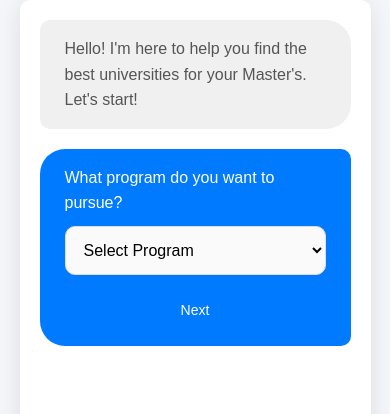
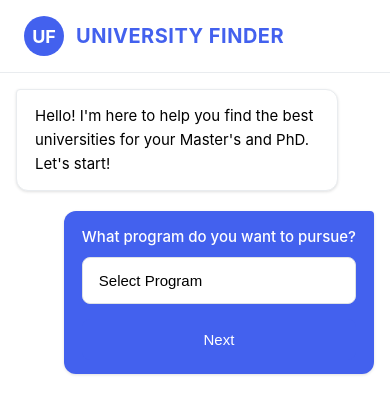
Before and after one commit to Mrun9/University-Recommendation-Expert-System, a plain HTML site: page frontend/index.html in a window 390 px wide. Drawn offline with Linux system fonts and the light colour scheme.

Commit message:
ui changes

```diff
--- a/frontend/index.html
+++ b/frontend/index.html
@@ -9,12 +9,16 @@
 <body>
 
 <div class="chat-container">
+    <div class="chat-header">
+        <div class="logo">UF</div>
+        <div class="app-title">UNIVERSITY FINDER</div>
+    </div>
     <form id="chatForm">
         <div class="chat-box">
 
             <!-- Bot Greeting -->
             <div class="chat-bubble bot" id="botMessage1">
-                Hello! I'm here to help you find the best universities for your Master's. Let's start!
+                Hello! I'm here to help you find the best universities for your Master's and PhD. Let's start!
             </div>
 
             <!-- Questions in Order -->
@@ -69,7 +73,7 @@
              <!-- CGPA -->
              <div class="chat-bubble user" id="userQuestionCGPA" style="display:none;">
                 <label for="cgpa">What is your CGPA?</label>
-                <input type="number" step="0.01" id="cgpa" name="cgpa" min="0" max="10" required placeholder="Enter your CGPA">
+                <input type="number" step="0.01" id="cgpa" name="cgpa" min="0" max="10" required placeholder="CGPA">
                 <small>Min: 0, Max: 10</small>
                 <button type="button" class="next-btn" onclick="showNextQuestion()">Next</button>
             </div>
@@ -77,7 +81,7 @@
             <!-- GRE Score -->
             <div class="chat-bubble user" id="userQuestionGRE" style="display:none;">
                 <label for="gre">What is your GRE score?</label>
-                <input type="number" id="gre" name="gre" min="0" max="340" required placeholder="Enter your GRE score">
+                <input type="number" id="gre" name="gre" min="0" max="340" required placeholder="GRE score">
                 <small>Min: 0, Max: 340</small>
                 <button type="button" class="next-btn" onclick="showNextQuestion()">Next</button>
             </div>
@@ -86,7 +90,7 @@
             <!-- TOEFL Score -->
             <div class="chat-bubble user" id="userQuestionTOEFL" style="display:none;">
                 <label for="toefl">What is your TOEFL score?</label>
-                <input type="number" id="toefl" name="toefl" min="0" max="120" required placeholder="Enter your TOEFL score">
+                <input type="number" id="toefl" name="toefl" min="0" max="120" required placeholder="TOEFL score">
                 <small>Min: 0, Max: 120</small>
                 <button type="button" class="next-btn" onclick="showNextQuestion()">Next</button>
             </div>
--- a/frontend/style.css
+++ b/frontend/style.css
@@ -1,38 +1,80 @@
-/* Reset default styles */
+/* Modern Reset */
 * {
     margin: 0;
     padding: 0;
     box-sizing: border-box;
+    -webkit-font-smoothing: antialiased;
+    -moz-osx-font-smoothing: grayscale;
 }
 
-/* Full-Screen Layout */
+/* Base Styles */
+:root {
+    --primary: #4361ee;
+    --primary-dark: #3a56d4;
+    --secondary: #f8f9fa;
+    --text-primary: #ffffff;
+    --text-secondary: #d6d9dc;
+    --text-tertiary:#000000;
+    --border-radius: 12px;
+    --shadow-sm: 0 1px 3px rgba(0,0,0,0.12);
+    --shadow-md: 0 4px 6px rgba(0,0,0,0.1);
+    --transition: all 0.3s cubic-bezier(0.25, 0.8, 0.25, 1);
+}
+
 body, html {
     height: 100%;
-    font-family: 'Arial', sans-serif;
-    background-color: #f4f6f9;
+    font-family: 'Inter', -apple-system, BlinkMacSystemFont, sans-serif;
+    background-color: #f5f7fb;
+    color: var(--text-primary);
     display: flex;
     justify-content: center;
     align-items: center;
     padding: 0;
+    line-height: 1.5;
+}
+.logo {
+    width: 40px;
+    height: 40px;
+    background-color: var(--primary);
+    border-radius: 50%;
+    display: flex;
+    align-items: center;
+    justify-content: center;
+    color: white;
+    font-weight: bold;
+    font-size: 18px;
 }
 
-/* Chat container taking full screen width and height */
+.app-title {
+    font-size: 20px;
+    font-weight: 700;
+    color: var(--primary);
+    letter-spacing: 0.5px;
+}
+
+.chat-header {
+    display: flex;
+    align-items: center;
+    padding: 16px 24px;
+    background-color: white;
+    border-bottom: 1px solid #e9ecef;
+    gap: 12px;
+}
+/* Chat Container */
 .chat-container {
     width: 100%;
-    height: 100%;
+    max-width: 800px;
+    height: 90vh;
     display: flex;
     flex-direction: column;
-    align-items: center;
-    justify-content: flex-start;
-    background-color: #ffffff;
-    border-radius: 10px;
-    box-shadow: 0 4px 25px rgba(0, 0, 0, 0.1);
-    padding: 30px 20px;
+    background-color: white;
+    border-radius: var(--border-radius);
+    box-shadow: var(--shadow-md);
     overflow: hidden;
-    gap: 20px;
+    margin: 0 20px;
 }
 
-/* Chat box takes available space with scrolling for overflow */
+/* Chat Box */
 .chat-box {
     display: flex;
     flex-direction: column;
@@ -42,138 +84,134 @@ body, html {
     max-height: 80vh;
     overflow-y: auto;
     margin-bottom: 20px;
+    padding: 24px;
 }
 
-/* Chat bubble styling */
+/* Chat Bubbles */
 .chat-bubble {
-    padding: 16px 25px;
-    border-radius: 25px;
-    font-size: 16px;
+    padding: 16px 24px;
+    border-radius: var(--border-radius);
+    font-size: 15px;
     line-height: 1.6;
-    max-width: 80%;
-    transition: all 0.3s ease;
+    position: relative;
+    animation: fadeIn 0.3s ease-out;
+    box-shadow: var(--shadow-sm);
+    max-width: 85%;
 }
 
-
-.chat-bubble small {
-    font-size: 14px; /* Slightly smaller font */
-    color: #bdbdbd; /* Gray color for subtle contrast */
-    margin-top: 8px; /* Add a little space between the input and small text */
-    display: inline-block; /* Ensures it doesn't break into a new line */
+.chat-bubble.bot {
+    background-color: white;
+    color: var(--text-tertiary);
+    border: 1px solid #e9ecef;
+    align-self: flex-start;
+    border-top-left-radius: 4px;
 }
 
-/* Bot messages */
-.chat-bubble.bot {
-    background-color: #f0f0f0;
-    color: #555;
-    align-self: flex-start;
-    border-top-left-radius: 10px;
-    border-bottom-left-radius: 10px;
+.chat-bubble.user {
+    background-color: var(--primary);
+    color: white;
+    align-self: flex-end;
+    border-top-right-radius: 4px;
 }
 
-/* User messages */
-.chat-bubble.user {
-    background-color: #007BFF;
-    color: white;
-    align-self: flex-end;
-    border-top-right-radius: 10px;
-    border-bottom-right-radius: 10px;
+/* Form Elements */
+label {
+    display: block;
+    margin-bottom: 8px;
+    font-weight: 500;
+    color: var(--text-primary);
 }
 
-/* Input fields */
-input[type="number"],
-input[type="text"],
-select {
-    padding: 14px;
+select, input[type="number"], input[type="text"] {
     width: 100%;
-    font-size: 16px;
-    border: 1px solid #ddd;
-    border-radius: 10px;
-    background-color: #fafafa;
-    margin-top: 10px;
+    padding: 14px 16px;
+    font-size: 15px;
+    border: 1px solid #dee2e6;
+    border-radius: 8px;
+    background-color: white;
+    transition: var(--transition);
+    appearance: none;
     margin-bottom: 15px;
-    transition: border-color 0.3s ease, background-color 0.3s ease;
 }
 
-/* Focus styles for inputs */
-input[type="number"]:focus,
-input[type="text"]:focus,
-select:focus {
-    border-color: #007BFF;
+select:focus, input:focus {
     outline: none;
-    background-color: #ffffff;
+    border-color: var(--primary);
+    box-shadow: 0 0 0 3px rgba(67, 97, 238, 0.15);
 }
 
-/* Placeholder text */
-input::placeholder {
-    color: #bbb;
+.select-wrapper {
+    position: relative;
 }
 
-/* Next button styling */
-.next-btn {
-    background-color: #007BFF;
+.select-wrapper::after {
+    content: "⌄";
+    position: absolute;
+    top: 50%;
+    right: 16px;
+    transform: translateY(-50%);
+    pointer-events: none;
+    color: var(--text-secondary);
+    font-size: 18px;
+}
+
+/* Buttons */
+.next-btn, .submit-btn {
+    padding: 12px 24px;
+    border-radius: 8px;
+    font-size: 15px;
+    font-weight: 500;
+    cursor: pointer;
+    transition: var(--transition);
+    border: none;
+    display: inline-flex;
+    align-items: center;
+    justify-content: center;
+    gap: 8px;
+    background-color: var(--primary);
     color: white;
-    font-size: 14px;
-    padding: 12px 20px;
-    border: none;
-    border-radius: 30px;
-    cursor: pointer;
-    transition: background-color 0.3s ease, transform 0.3s ease;
     width: 100%;
 }
 
-/* Hover effect for the Next button */
-.next-btn:hover {
-    background-color: #0056b3;
-    transform: translateY(-2px);
+.next-btn:hover, .submit-btn:hover {
+    background-color: var(--primary-dark);
+    transform: translateY(-1px);
 }
 
-/* Submit button styling */
-.submit-btn {
-    background-color: #007BFF;
-    color: white;
-    font-size: 18px;
-    font-weight: bold;
-    padding: 14px 20px;
-    border: none;
-    border-radius: 50px;
-    width: 100%;
-    transition: background-color 0.3s ease, transform 0.3s ease;
-    cursor: pointer;
+/* Helper Text */
+small {
+    font-size: 13px;
+    color: var(--text-secondary);
+    margin-top: 6px;
+    display: block;
 }
 
-/* Hover effect for submit button */
-.submit-btn:hover {
-    background-color: #0056b3;
-    transform: translateY(-2px);
+/* Recommendations */
+#recommendationsBubble {
+    background-color: white;
+    border: 1px solid #e9ecef;
+    border-radius: var(--border-radius);
+    padding: 20px;
 }
 
-/* Scrollbar styling */
-.chat-box {
-    max-height: 80vh;
-    overflow-y: auto;
+#safeUniversities, #targetUniversities, #ambitiousUniversities {
+    margin-bottom: 20px;
 }
 
-/* Smooth scrolling */
-.chat-box::-webkit-scrollbar {
-    width: 8px;
-    background-color: #f1f1f1;
+#recommendationsBubble h3 {
+    color: var(--primary);
+    margin-bottom: 12px;
+    padding-bottom: 8px;
+    border-bottom: 1px solid #e9ecef;
 }
 
-.chat-box::-webkit-scrollbar-thumb {
-    background-color: #888;
-    border-radius: 10px;
+#recommendationsBubble ul {
+    list-style: none;
 }
 
-.chat-box::-webkit-scrollbar-thumb:hover {
-    background-color: #555;
-}
-/* Recommendations bubble */
-#recommendationsBubble {
-    background-color: #f5f5f5;
-    border-radius: 10px;
-    padding: 20px;
-    margin-top: 20px;
+#recommendationsBubble li {
+    padding: 12px 0;
+    border-bottom: 1px solid #f1f1f1;
 }
 
 /* University card styling */
@@ -200,7 +238,7 @@ input::placeholder {
 }
 
 .university-link {
-    color: #1a0dab;
+    color: var(--primary);
     text-decoration: none;
     font-weight: 500;
     font-size: 1.1em;
@@ -217,41 +255,42 @@ input::placeholder {
     word-break: break-all;
 }
 
-.category-container {
-    margin-bottom: 25px;
+/* Animations */
+@keyframes fadeIn {
+    from {
+        opacity: 0;
+        transform: translateY(10px);
+    }
+    to {
+        opacity: 1;
+        transform: translateY(0);
+    }
 }
 
-.category-container h4 {
-    color: #555;
-    margin-bottom: 10px;
-    border-bottom: 2px solid #eee;
-    padding-bottom: 5px;
+/* Scrollbar */
+.chat-box::-webkit-scrollbar {
+    width: 6px;
 }
 
-.card-container {
-    display: grid;
-    gap: 15px;
+.chat-box::-webkit-scrollbar-thumb {
+    background-color: #ced4da;
+    border-radius: 3px;
 }
 
-.no-results {
-    padding: 20px;
-    background-color: #fff3f3;
-    border-radius: 8px;
-    color: #d32f2f;
-    text-align: center;
-}
-/* Responsive design for smaller screens */
+/* Responsive */
 @media (max-width: 768px) {
     .chat-container {
-        width: 90%;
-        padding: 20px;
+        height: 100vh;
+        margin: 0;
+        border-radius: 0;
+    }
+
+    .chat-box {
+        padding: 16px;
     }
 
     .chat-bubble {
-        max-width: 100%;
-    }
-
-    .next-btn, .submit-btn {
-        padding: 12px;
+        max-width: 90%;
+        padding: 14px 18px;
     }
 }
```
Also changed, not shown: logo.jpg (added).
